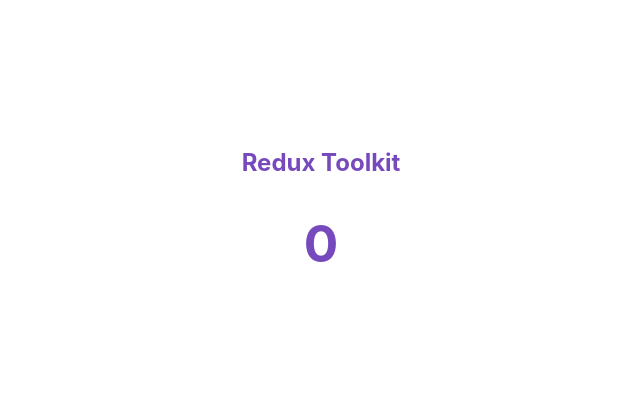
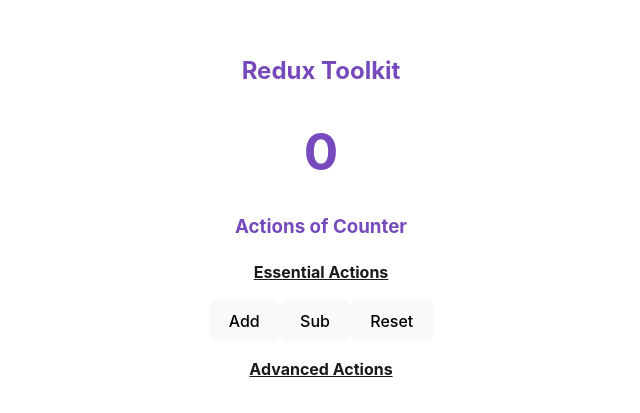
Before and after one commit to MajkoDev/redux-toolkit-counter, a React (Vite) app: page / in a window 1280 px wide. Shown: the part 185-598 px from the top of the page, without its empty margins (319-959 px from the left). Built offline with nearby package versions, Linux system fonts and the light colour scheme.

Commit message:
3 files modified, 1 added

```diff
--- a/src/App.jsx
+++ b/src/App.jsx
@@ -1,15 +1,14 @@
 import { useSelector } from 'react-redux';
 import './App.css';
 
+import Counter from './features/Counter';
+import CounterActions from './features/CounterActions';
+
 function App() {
-
-  // receiving value from redux store with useSelector hook
-  const count = useSelector((state) => state.counter.value);
-
   return (
     <>
-      <h2>Redux Toolkit</h2>
-      <h1>{count}</h1>
+      <Counter />
+      <CounterActions />
     </>
   );
 }
--- a/src/features/Counter.jsx
+++ b/src/features/Counter.jsx
@@ -0,0 +1,15 @@
+import { useSelector } from 'react-redux';
+
+const Counter = () => {
+  // receiving value from redux store with useSelector hook
+  const count = useSelector((state) => state.counter.value);
+
+  return (
+    <>
+      <h2>Redux Toolkit</h2>
+      <h1>{count}</h1>
+    </>
+  );
+};
+
+export default Counter;
--- /dev/null
+++ b/src/features/CounterActions.jsx
@@ -0,0 +1,22 @@
+const CounterActions = () => {
+  return (
+    <>
+      <h3>Actions of Counter</h3>
+      <div>
+        <p>
+          <b>Essential Actions</b>
+        </p>
+        <button>Add</button>
+        <button>Sub</button>
+        <button>Reset</button>
+      </div>
+      <div>
+        <p>
+          <b>Advanced Actions</b>
+        </p>
+      </div>
+    </>
+  );
+};
+
+export default CounterActions;
--- a/src/index.css
+++ b/src/index.css
@@ -12,6 +12,14 @@
   -webkit-font-smoothing: antialiased;
   -moz-osx-font-smoothing: grayscale;
   -webkit-text-size-adjust: 100%;
+}
+
+p {
+  color: #1a1a1a;
+}
+
+b {
+  text-decoration: underline;
 }
 
 a {
```
